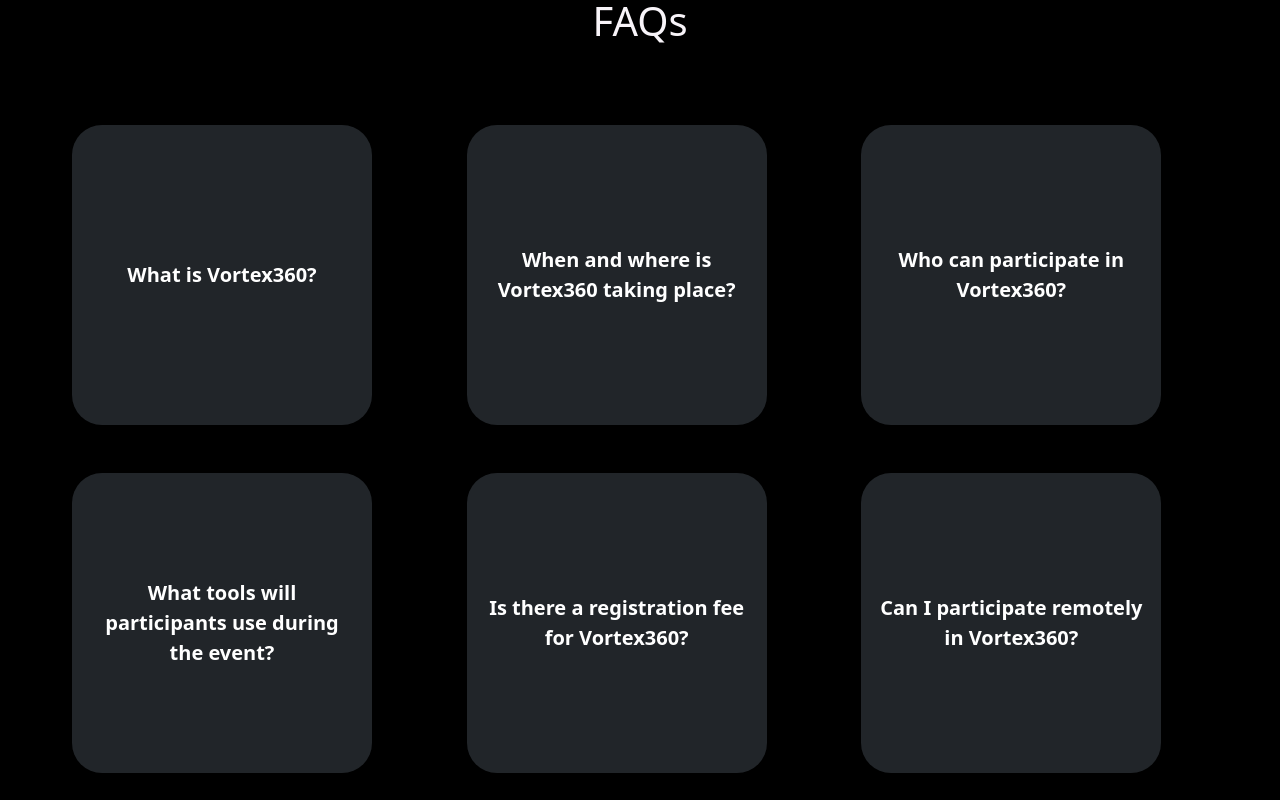
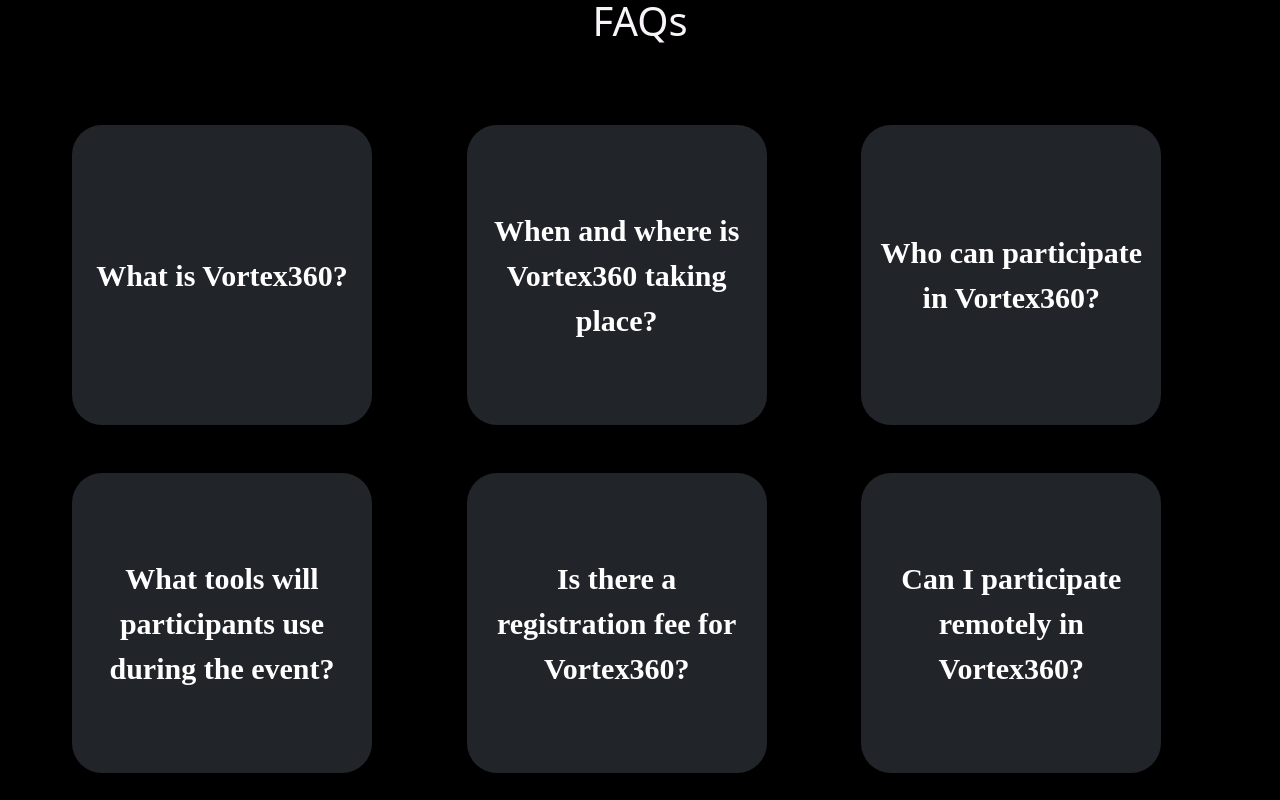
Before and after one commit to RoboVITics/Vortex-360-Event-2024, a React (Create React App) app: page / in a window 1280 px wide. Shown: the part 3260-4060 px from the top of the page. Built offline with nearby package versions, Linux system fonts and the light colour scheme; no server answers.

Commit message:
changes the fonts

```diff
--- a/src/FAQs.js
+++ b/src/FAQs.js
@@ -29,7 +29,7 @@ const FAQs = () => {
               className="front"
               style={{
                 fontWeight: "bold",
-                fontSize: "20px",
+                fontSize: "30px",
               }}
             >
               What is Vortex360?
@@ -48,7 +48,7 @@ const FAQs = () => {
               className="front"
               style={{
                 fontWeight: "bold",
-                fontSize: "20px",
+                fontSize: "30px",
               }}
             >
               When and where is Vortex360 taking place?
@@ -66,7 +66,7 @@ const FAQs = () => {
               className="front"
               style={{
                 fontWeight: "bold",
-                fontSize: "20px",
+                fontSize: "30px",
               }}
             >
               Who can participate in Vortex360?
@@ -84,7 +84,7 @@ const FAQs = () => {
               className="front"
               style={{
                 fontWeight: "bold",
-                fontSize: "20px",
+                fontSize: "30px",
               }}
             >
               What tools will participants use during the event?
@@ -102,7 +102,7 @@ const FAQs = () => {
               className="front"
               style={{
                 fontWeight: "bold",
-                fontSize: "20px",
+                fontSize: "30px",
               }}
             >
               Is there a registration fee for Vortex360?
@@ -120,7 +120,7 @@ const FAQs = () => {
               className="front"
               style={{
                 fontWeight: "bold",
-                fontSize: "20px",
+                fontSize: "30px",
               }}
             >
               Can I participate remotely in Vortex360?
--- a/src/index.css
+++ b/src/index.css
@@ -665,6 +665,19 @@ h4 {
   padding: 2rem;
 }
 
+.front, .back{
+  font-family: 'Rockwell';
+}
+
+.back{
+
+}
+
+ .back {
+   font-size: 20px;
+   text-align: justify;
+ }
+
 .cardcontainer {
   max-width: 300px;
 }
```
Also changed, not shown: src/image12.jpg (added).
